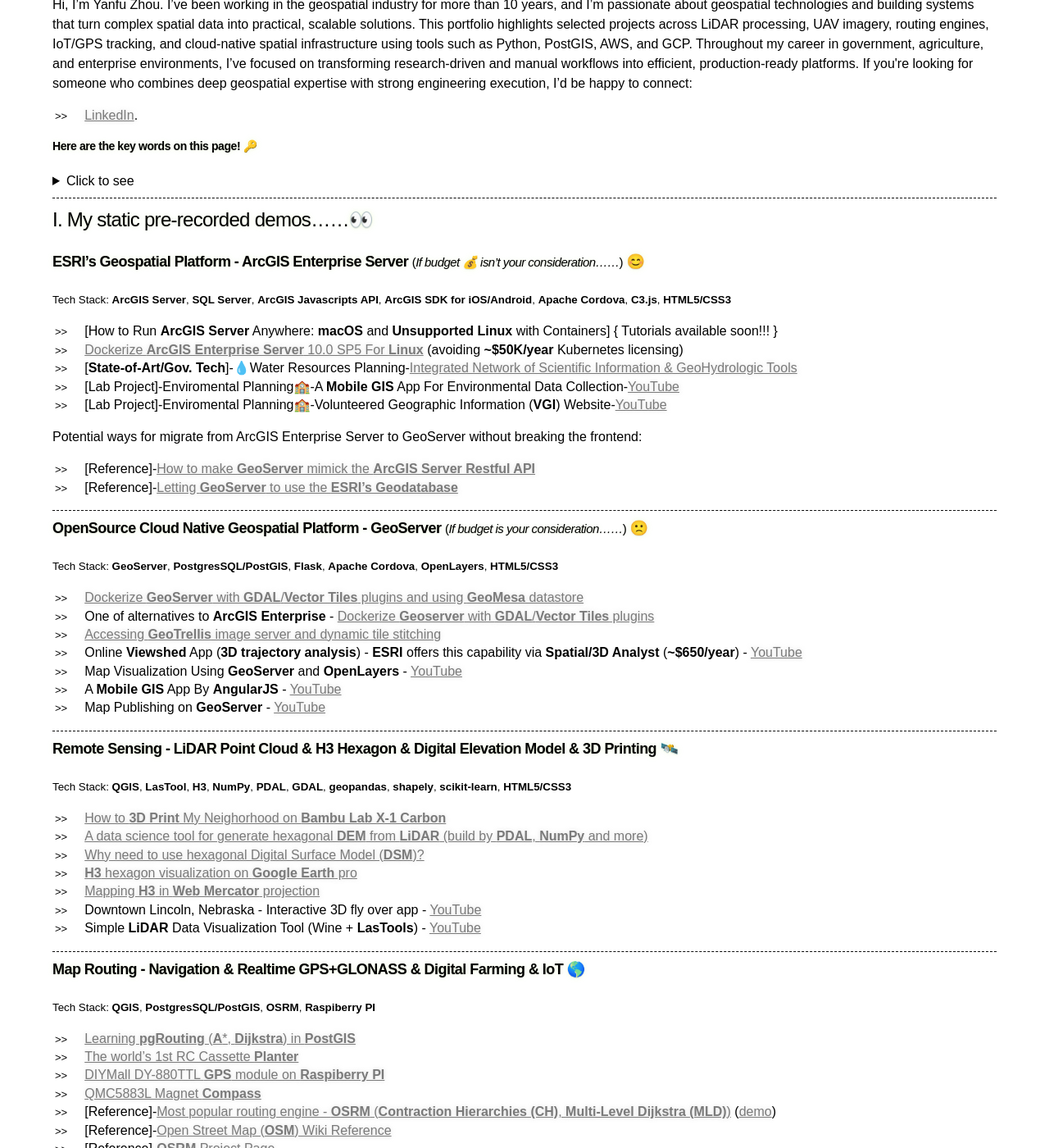
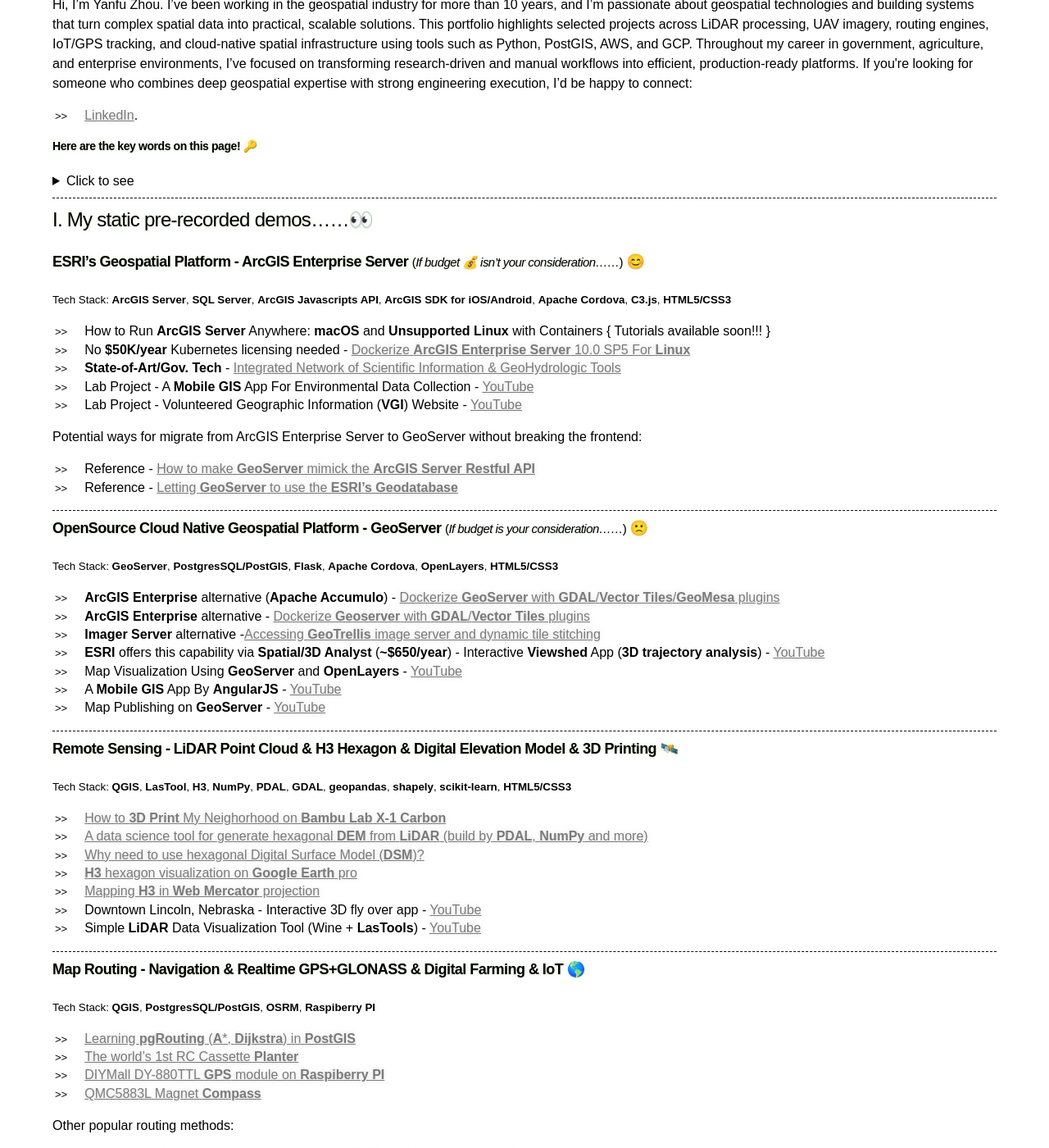
Before and after one commit to yanfuzhou/yanfuzhou.github.io, a Jekyll site: the page built from index.md, in a window 1280 px wide and 1400 px high, scrolled down 226 px. Shown: the whole window at 82% size. Built offline with Jekyll 4.4.1, drawn with Linux system fonts in a browser that asks for light colours; our own code applies the rules of GitHub Pages for plain Markdown files; some of the changed text lies outside the part shown.

Commit message:
fix a rendering bug

```diff
--- a/index.md
+++ b/index.md
@@ -14,7 +14,7 @@
 #### [](#header-4) **Here are the key words on this page!** 🔑
 <details>
 <summary>Click to see</summary>
-<br>3D print, 3D trajactory, A*, Algorithm, Android, AngularJS, Apache Cordova, ArcGIS Enterprise Server, ArcGIS Javascripts API, ArcGIS Server Restful API, AWS EC2, Bambu Lab X-1 Carbon, CH, Compass, CSS3, DEM, Dijkstra, DSM, ESRI's geodatabase, GDAL, GeoMesa, GeoServer, GeoTrillis, Google Earth, Government Tech, GPS, H3, HTML5, iOS, kubernetes, LasTools, LiDAR, Linux, MacOSX, MLD, Mobile GIS, Neo4J, Numpy, Openlayers, OSRM, PDAL, pgRouting, Planter, PostGIS, Postgres, PyTorch, QGIS, Raspiberry PI, scikit-learn, SQL Server, Spark, State-of-Art, Tensorflow, UAV, vector tiles, viewshed, VNC, Web Mercator
+<br>3D print, 3D trajactory, A*, Accumulo, Algorithm, Android, AngularJS, Apache Cordova, ArcGIS Enterprise Server, ArcGIS Javascripts API, ArcGIS Server Restful API, AWS EC2, Bambu Lab X-1 Carbon, CH, Compass, CSS3, DEM, Dijkstra, DSM, ESRI's geodatabase, GDAL, GeoMesa, GeoServer, GeoTrillis, Google Earth, Government Tech, GPS, H3, HTML5, iOS, kubernetes, LasTools, LiDAR, Linux, MacOSX, MLD, Mobile GIS, Neo4J, Numpy, Openlayers, OSRM, PDAL, pgRouting, Planter, PostGIS, Postgres, PyTorch, QGIS, Raspiberry PI, scikit-learn, SQL Server, Spark, State-of-Art, Tensorflow, UAV, vector tiles, viewshed, VNC, Web Mercator
 </details>
 
 ---
@@ -25,26 +25,26 @@
 
 <small>Tech Stack:  **ArcGIS Server**, **SQL Server**, **ArcGIS Javascripts API**, **ArcGIS SDK for iOS/Android**, **Apache Cordova**, **C3.js**, **HTML5/CSS3**</small>
 
-  - [How to Run **ArcGIS Server** Anywhere: **macOS** and **Unsupported Linux** with Containers] { Tutorials available soon!!! }
-  - [Dockerize **ArcGIS Enterprise Server** 10.0 SP5 For **Linux**](docs/DockerizingArcGISServerForLinux.md) (avoiding **~$50K/year** Kubernetes licensing)
-  - [**State-of-Art/Gov. Tech**]-💧Water Resources Planning-[Integrated Network of Scientific Information & GeoHydrologic Tools](https://nednr.nebraska.gov/insight/)
-  - [Lab Project]-Enviromental Planning🏫-A **Mobile GIS** App For Environmental Data Collection-[YouTube](https://youtube.com/shorts/Gt--0rIEpqg?si=ea1OCwAmG3g33REO)
-  - [Lab Project]-Enviromental Planning🏫-Volunteered Geographic Information (**VGI**) Website-[YouTube](https://www.youtube.com/watch?v=IKSWJbKdrSA)
+  - How to Run **ArcGIS Server** Anywhere: **macOS** and **Unsupported Linux** with Containers { Tutorials available soon!!! }
+  - No **$50K/year** Kubernetes licensing needed - [Dockerize **ArcGIS Enterprise Server** 10.0 SP5 For **Linux**](docs/DockerizingArcGISServerForLinux.md)
+  - **State-of-Art/Gov. Tech** - [Integrated Network of Scientific Information & GeoHydrologic Tools](https://nednr.nebraska.gov/insight/)
+  - Lab Project - A **Mobile GIS** App For Environmental Data Collection - [YouTube](https://youtube.com/shorts/Gt--0rIEpqg?si=ea1OCwAmG3g33REO)
+  - Lab Project - Volunteered Geographic Information (**VGI**) Website - [YouTube](https://www.youtube.com/watch?v=IKSWJbKdrSA)
 
 Potential ways for migrate from ArcGIS Enterprise Server to GeoServer without breaking the frontend:
 
-  - [Reference]-[How to make **GeoServer** mimick the **ArcGIS Server Restful API**](https://docs.geoserver.org/main/en/user/community/gsr/index.html)
-  - [Reference]-[Letting **GeoServer** to use the **ESRI's Geodatabase**](https://docs.geoserver.org/2.19.x/en/user/community/arcsde/index.html)
+  - Reference - [How to make **GeoServer** mimick the **ArcGIS Server Restful API**](https://docs.geoserver.org/main/en/user/community/gsr/index.html)
+  - Reference - [Letting **GeoServer** to use the **ESRI's Geodatabase**](https://docs.geoserver.org/2.19.x/en/user/community/arcsde/index.html)
 
 ---
 
 ### [](#header-3) **OpenSource Cloud Native Geospatial Platform - GeoServer** <small>(*If budget is your consideration......*)</small> 🙁
 <small>Tech Stack: **GeoServer**, **PostgresSQL/PostGIS**, **Flask**, **Apache Cordova**, **OpenLayers**, **HTML5/CSS3**</small>
 
-  - [Dockerize **GeoServer** with **GDAL**/**Vector Tiles** plugins and using **GeoMesa** datastore](docs/GeomesaMac.md)
-  - One of alternatives to **ArcGIS Enterprise** - [Dockerize **Geoserver** with **GDAL**/**Vector Tiles** plugins](docs/GeoServer.md)
-  - [Accessing **GeoTrellis** image server and dynamic tile stitching](docs/Geotrellis.md)
-  - Online **Viewshed** App (**3D trajectory analysis**) - **ESRI** offers this capability via **Spatial/3D Analyst** (**~$650/year**) - [YouTube](https://www.youtube.com/watch?v=OkvwTfUE9yc)
+  - **ArcGIS Enterprise** alternative (**Apache Accumulo**) - [Dockerize **GeoServer** with **GDAL**/**Vector Tiles**/**GeoMesa** plugins](docs/GeomesaMac.md)
+  - **ArcGIS Enterprise** alternative - [Dockerize **Geoserver** with **GDAL**/**Vector Tiles** plugins](docs/GeoServer.md)
+  - **Imager Server** alternative -[Accessing **GeoTrellis** image server and dynamic tile stitching](docs/Geotrellis.md)
+  - **ESRI** offers this capability via **Spatial/3D Analyst** (**~$650/year**) - Interactive **Viewshed** App (**3D trajectory analysis**) - [YouTube](https://www.youtube.com/watch?v=OkvwTfUE9yc)
   - Map Visualization Using **GeoServer** and **OpenLayers** - [YouTube](https://www.youtube.com/watch?v=bAyy-3kzrWs)
   - A **Mobile GIS** App By **AngularJS** - [YouTube](https://www.youtube.com/watch?v=FDTTBfp-4wE)
   - Map Publishing on **GeoServer** - [YouTube](https://www.youtube.com/watch?v=GUE5KSlLXWs)
@@ -71,12 +71,11 @@
   - [The world's 1st RC Cassette **Planter**](docs/CassettePlanter.md)
   - [DIYMall DY-880TTL **GPS** module on **Raspiberry PI**](docs/DY880TTL.md)
   - [QMC5883L Magnet **Compass**](docs/PyQMC5883L.md)
-  - [Reference]-[Most popular routing engine - **OSRM** (**Contraction Hierarchies (CH)**, **Multi-Level Dijkstra (MLD)**)](https://github.com/Project-OSRM/osrm-backend) ([demo](http://map.project-osrm.org/))
-  - [Reference]-[Open Street Map (**OSM**) Wiki Reference](https://wiki.openstreetmap.org/wiki/Open_Source_Routing_Machine)
-  - [Reference]-[**OSRM** Project Page](https://project-osrm.org/)
-  - [Reference]-[Parallel Routing Analysis using **OSRM** and **Postgres** in **Spark**](https://github.com/UI-Research/spark-osrm)
-  - [Reference]-[**OSRM** + **H3** + **Spark** - A New Routing Estimation Method](https://careersatdoordash.com/blog/doordash-fast-travel-estimates/)
-  - [Reference]-[Alternative Routing Engine besides **pgRouting** and **OSRM** - the **"Neo4J"**](https://neo4j.com/blog/developer/routing-web-app-neo4j-openstreetmap-leafletjs/)
+
+Other popular routing methods:
+
+  - Reference - [Parallel Routing Analysis using **OSRM** and **Postgres** in **Spark**](https://github.com/UI-Research/spark-osrm)
+  - Reference - [Alternative Routing Engine besides **pgRouting** and **OSRM** - the **"Neo4J"**](https://neo4j.com/blog/developer/routing-web-app-neo4j-openstreetmap-leafletjs/)
 
 ---
 
@@ -115,20 +114,8 @@
 
 ## [](#header-2) III. Miscellaneous works......👀
 
-### [](#header-3) **Random Geospatial Works & Self Exploration** 🏞️
-  - How to Add BaseMap in **QGIS** - [YouTube](https://www.youtube.com/watch?v=4JESmOrHq5M)
-  - [A budget build eGPU on Linux for **Tensorflow**, **PyTorch** development](docs/LinuxGPU.md)
-  - [P.E.A.N Stack - YouTube Demo](https://www.youtube.com/watch?v=2cR4JLT3pno)
-
----
-
 ### [](#header-3) **Data Visualization -  Bioinformatics** 🧬
   - [A data science tool for grouping proteins in different pathways (build by **D3js**)](docs/ProteomicsGroupingByWeight.md)
-
----
-
-### [](#header-3) **Motion Pictures - Urban Planning & Architecture** 🌆
-  - [Lab Project] - Cornhusker Corridor LiNK to LNK Plan 2013 - [YouTube](https://www.youtube.com/watch?v=8Mej2ZBo0wM)
 
 ---
 
@@ -138,6 +125,20 @@
 
 ---
 
+### [](#header-3) **Random Geospatial Works & Self Exploration** 🏞️
+  - How to Add BaseMap in **QGIS** - [YouTube](https://www.youtube.com/watch?v=4JESmOrHq5M)
+  - [A budget build eGPU on Linux for **Tensorflow**, **PyTorch** development](docs/LinuxGPU.md)
+  - [P.E.A.N Stack - YouTube Demo](https://www.youtube.com/watch?v=2cR4JLT3pno)
+
+---
+
+### [](#header-3) **Motion Pictures - Urban Planning & Architecture** 🌆
+  - Lab Project - Cornhusker Corridor LiNK to LNK Plan 2013 - [YouTube](https://www.youtube.com/watch?v=8Mej2ZBo0wM)
+  - Lab Project - Trailer 3 for Lincoln Cornhusker Highway Airport Corridor Plan Project - [YouTube](https://www.youtube.com/watch?v=P8y57_JhYes)
+  - Lab Project - Trailer No.2 for CORNHUSKER HWY CORRIDOR LNK - [YouTube](https://www.youtube.com/watch?v=hJK3bABDY_0)
+
+---
+
 *NOTE: most of the code or data demonstrated here are published to public, if you're interested, you can download them from:
 
 - [my Docker Hub](https://hub.docker.com/u/yzhou16) & [my GitHub Repo](https://github.com/yanfuzhou?tab=repositories)
```
